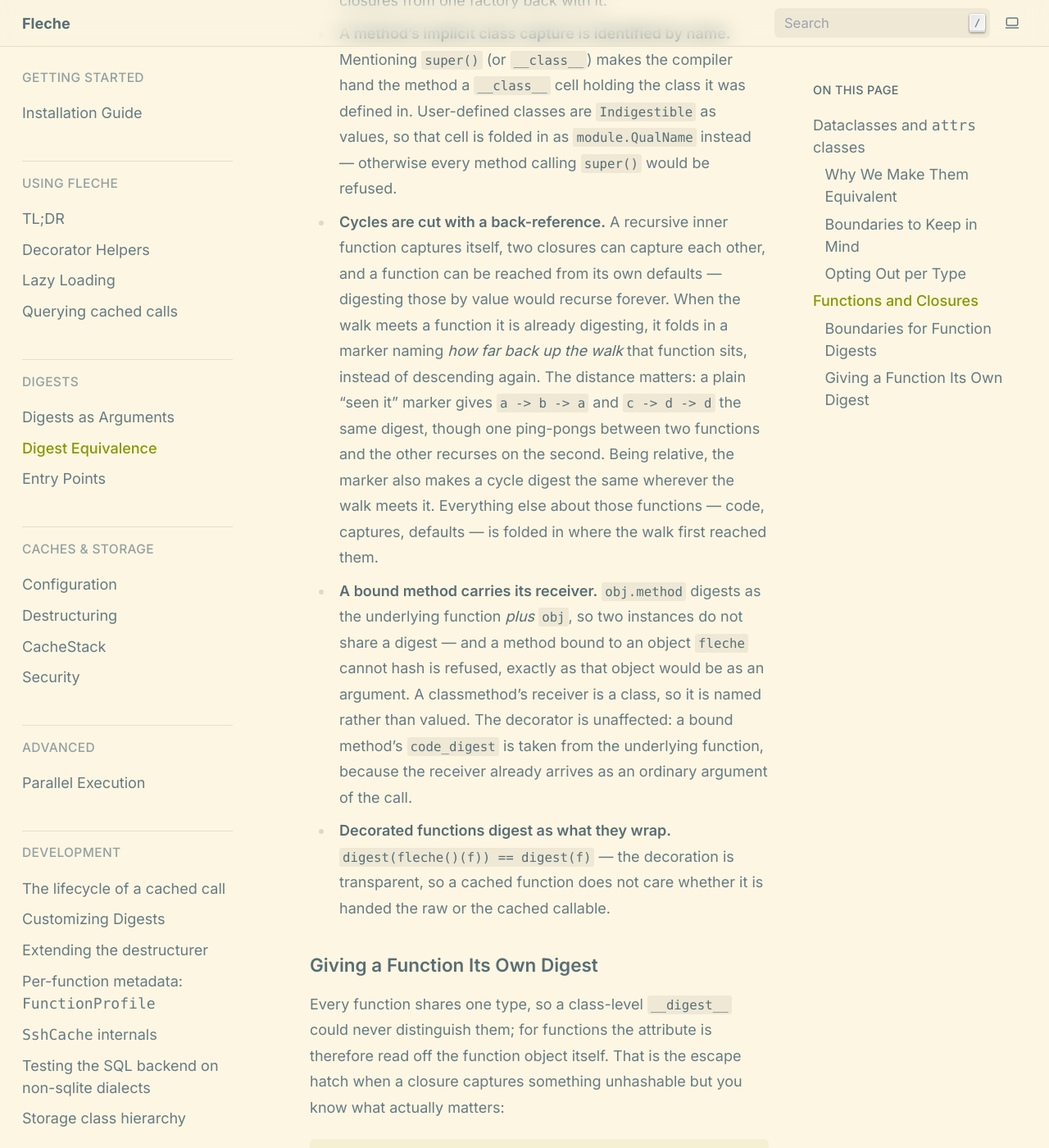
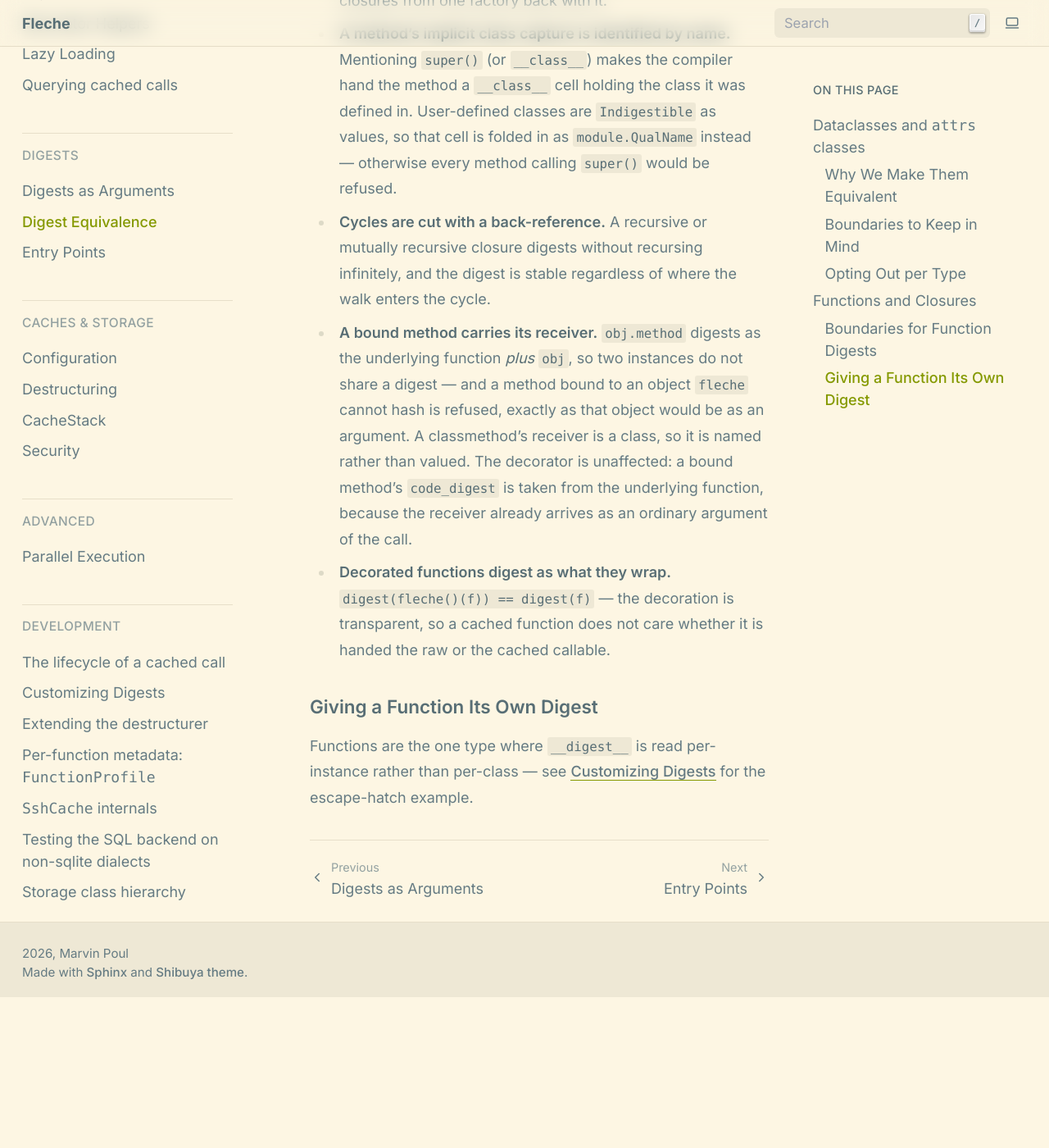
Before and after one commit to pmrv/fleche, a Sphinx documentation site: the page built from docs/digests/digest_equivalence.rst, in a window 1280 px wide and 1400 px high, scrolled down 6493 px. Shown: the whole window at 82% size. Built offline with Sphinx 7.4.7, drawn with Linux system fonts in a browser that asks for light colours; pages that are not in the unit, such as notebooks, are missing from menus; after the commit the page ends 7709 px from its top, so only the background shows below that; some of the changed text lies outside the part shown.

Commit message:
docs(digests): dedupe function-digest section, trim cycle rationale, fix heading (#931)
## Summary

- Trimmed the "Giving a Function Its Own Digest" section in
`docs/digests/digest_equivalence.rst`, which duplicated
`docs/dev/custom_digests.rst`'s "`__digest__` on a Function" section
verbatim, down to one sentence plus a `:doc:`/dev/custom_digests``
cross-link — matching the pattern the page's own "Opting Out per Type"
section already uses.
- Trimmed the "Cycles are cut with a back-reference" bullet under
"Boundaries for Function Digests" to the observable behavior only (no
infinite recursion, digest stable regardless of cycle entry point),
dropping the constant-vs-relative-marker design rationale that
duplicates a source comment in `src/fleche/digest.py` and already lives
in `agents/DEVELOPING.md`.
- Reworded the "Different runtime semantics still differ at runtime"
bullet lead-in to "Runtime semantics are not part of the digest" to fix
the awkward double use of "runtime".

## Test plan

- `sphinx-build -b html docs docs/_build/html -W --keep-going` — builds
clean with 0 warnings/errors, and the `:doc:`/dev/custom_digests``
cross-reference resolves correctly.

---
🤖 Generated with [Claude Code](https://claude.com/claude-code)

https://claude.ai/code/session_01NM4C4nM3uKEn6MS3rPnE9R

---
_Generated by [Claude
Code](https://claude.ai/code/session_01NM4C4nM3uKEn6MS3rPnE9R)_

Co-authored-by: Claude <noreply@anthropic.com>

```diff
--- a/docs/digests/digest_equivalence.rst
+++ b/docs/digests/digest_equivalence.rst
@@ -95,7 +95,7 @@ Boundaries to Keep in Mind
   those; coming back out it will not.  In particular, validators do not re-run on
   load.  Make sure your validators express *invariants of the data*, not *side
   effects to perform on construction*.
-* **Different runtime semantics still differ at runtime.**  ``slots``, ``frozen``,
+* **Runtime semantics are not part of the digest.**  ``slots``, ``frozen``,
   custom ``__eq__`` / ``__hash__``, attrs's ``eq_key``/``order_key``, ...  None of
   these affect the digest.  Two records that hash the same may still compare or
   iterate differently.  The digest tells you when ``fleche`` will reuse a cached
@@ -212,17 +212,9 @@ Boundaries for Function Digests
   are :exc:`~fleche.digest.Indigestible` as values, so that cell is folded in as
   ``module.QualName`` instead — otherwise every method calling ``super()`` would
   be refused.
-* **Cycles are cut with a back-reference.**  A recursive inner function
-  captures itself, two closures can capture each other, and a function can be
-  reached from its own defaults — digesting those by value would recurse
-  forever.  When the walk meets a function it is already digesting, it folds in
-  a marker naming *how far back up the walk* that function sits, instead of
-  descending again.  The distance matters: a plain "seen it" marker gives
-  ``a -> b -> a`` and ``c -> d -> d`` the same digest, though one ping-pongs
-  between two functions and the other recurses on the second.  Being relative,
-  the marker also makes a cycle digest the same wherever the walk meets it.
-  Everything else about those functions — code, captures, defaults — is folded
-  in where the walk first reached them.
+* **Cycles are cut with a back-reference.**  A recursive or mutually
+  recursive closure digests without recursing infinitely, and the digest is
+  stable regardless of where the walk enters the cycle.
 * **A bound method carries its receiver.**  ``obj.method`` digests as the
   underlying function *plus* ``obj``, so two instances do not share a digest —
   and a method bound to an object ``fleche`` cannot hash is refused, exactly as
@@ -237,16 +229,5 @@ Boundaries for Function Digests
 Giving a Function Its Own Digest
 ~~~~~~~~~~~~~~~~~~~~~~~~~~~~~~~~
 
-Every function shares one type, so a class-level ``__digest__`` could never
-distinguish them; for functions the attribute is therefore read off the function
-object itself.  That is the escape hatch when a closure captures something
-unhashable but you know what actually matters:
-
-.. code-block:: pycon
-
-    >>> def make_query(connection, table):
-    ...     def run():
-    ...         return connection.execute(f"SELECT * FROM {table}")
-    ...     # the connection is not part of the result's identity, the table is
-    ...     run.__digest__ = lambda: digest(("run", table))
-    ...     return run
+Functions are the one type where ``__digest__`` is read per-instance rather
+than per-class — see :doc:`/dev/custom_digests` for the escape-hatch example.
```
